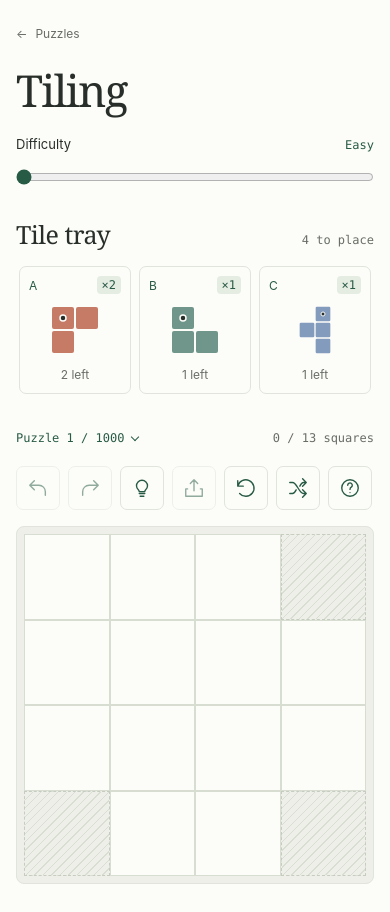
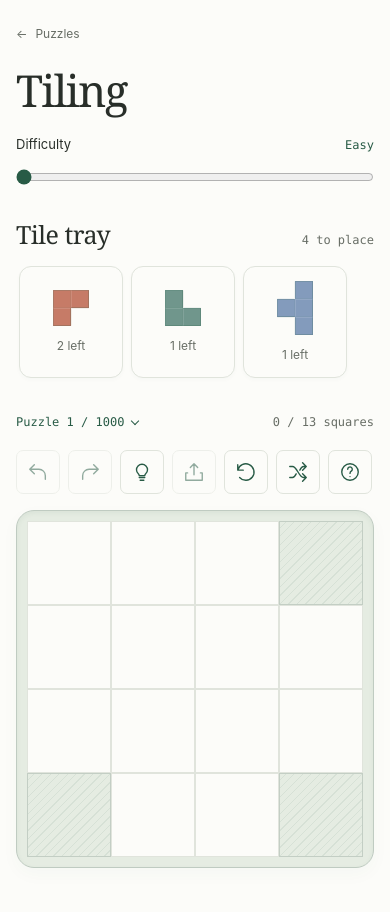
Before and after one commit to Keivan-Mirzaei/Keivan-Mirzaei.github.io, a Jekyll site: the page built from puzzles/tiling.html, in a window 390 px wide. Built offline with Jekyll 4.4.1, drawn with Linux system fonts in a browser that asks for light colours.

Commit message:
Give Tiling a green Ceramic design and clearer inventory

```diff
--- a/_includes/puzzles/tiling.html
+++ b/_includes/puzzles/tiling.html
@@ -31,7 +31,8 @@
         <summary class="puzzle-icon-button" aria-label="How to play" data-tooltip="Help">{% include icon.html name='help' %}</summary>
         <div class="puzzle-help-content">
           <p>Fill every floor square. Tiles keep the orientation shown; striped squares are missing.</p>
-          <p>Drag a tile onto the floor, or select it and tap a square for its marked anchor. The × badge shows how many copies are needed.</p>
+          <p>Drag a tile onto the floor, or select it and tap where the leftmost square in its top row should go. The count below each shape shows how many copies remain.</p>
+          <p>Faded tiles marked “All placed” have no copies left in the tray. Select one to move or return a placed copy.</p>
           <p>To return a placed tile, drag it off the floor, double tap it, or select it and use the return icon.</p>
           <p>A hint outlines a placement. Tap the check mark to place it.</p>
           <p>Each difficulty has 1,000 numbered puzzles. Shuffle chooses an unsolved puzzle. Tap the puzzle number to revisit any puzzle, including one you have solved.</p>
--- a/assets/css/tiling.css
+++ b/assets/css/tiling.css
@@ -17,46 +17,41 @@
 .tiling-number-entry input { flex: 1; width: 0; min-height: 44px; padding: 8px 10px; border: 1px solid var(--line); border-radius: 6px; background: var(--paper); color: var(--ink); }
 .tiling-picker-content input[type='range'] { width: 100%; min-height: 44px; margin: 0; accent-color: var(--green); }
 .tiling-picker-content p { margin: 8px 0 0; color: var(--muted); font: 12px var(--mono); }
-.tiling-board { --tiling-columns: 4; --tiling-rows: 4; display: grid; grid-template-columns: repeat(var(--tiling-columns), 1fr); grid-template-rows: repeat(var(--tiling-rows), 1fr); width: min(100%, 442px); aspect-ratio: var(--tiling-columns) / var(--tiling-rows); gap: 0; padding: 10px; margin: 0 auto; border: 1px solid var(--line); border-radius: 8px; background: #eeeFE8; }
+.tiling-board { --tiling-columns: 4; --tiling-rows: 4; display: grid; grid-template-columns: repeat(var(--tiling-columns), minmax(0, 1fr)); grid-template-rows: repeat(var(--tiling-rows), minmax(0, 1fr)); width: min(100%, 442px); aspect-ratio: var(--tiling-columns) / var(--tiling-rows); gap: 0; padding: 14px; margin: 0 auto; border: 1px solid color-mix(in srgb, var(--green) 18%, var(--line)); border-radius: 18px; background: var(--tint); box-shadow: inset 0 2px 5px #285b4610, 0 6px 18px #285b4608; overflow: hidden; }
 .tiling-board > img { display: block; width: 100%; height: auto; grid-column: 1 / -1; grid-row: 1 / -1; }
-.tiling-cell { position: relative; min-width: 0; padding: 0; border: 1px solid #d8ddd1; border-radius: 0; background: var(--paper); color: #222e2a; font: 16px var(--mono) !important; }
-.tiling-cell.is-filled { --tile-edge: color-mix(in srgb, var(--tile-color) 60%, #35473c); background: var(--tile-color); border-color: var(--tile-color); }
-.tiling-cell.edge-top { border-top: 2px solid var(--tile-edge); }
-.tiling-cell.edge-right { border-right: 2px solid var(--tile-edge); }
-.tiling-cell.edge-bottom { border-bottom: 2px solid var(--tile-edge); }
-.tiling-cell.edge-left { border-left: 2px solid var(--tile-edge); }
-.tiling-cell.is-filled > span { position: relative; z-index: 1; }
-.tiling-cell.is-selected { --tile-edge: var(--green); background: color-mix(in srgb, var(--tile-color) 82%, white); border-color: color-mix(in srgb, var(--tile-color) 82%, white); }
-.tiling-cell.is-selected.edge-top { border-top-color: var(--green); }
-.tiling-cell.is-selected.edge-right { border-right-color: var(--green); }
-.tiling-cell.is-selected.edge-bottom { border-bottom-color: var(--green); }
-.tiling-cell.is-selected.edge-left { border-left-color: var(--green); }
+.tiling-cell { position: relative; min-width: 0; min-height: 0; padding: 0; border: 0; border-radius: 0; background: var(--paper); color: var(--ink); box-shadow: inset 0 0 0 1px var(--line); }
+.tiling-cell.is-filled { background: var(--tile-color); box-shadow: none; }
+.tiling-cell > .tiling-shape { position: absolute; inset: 0; display: block; width: 100%; height: 100%; pointer-events: none; }
+.tiling-shape { overflow: hidden; }
+.tiling-tile-light, .tiling-tile-shade, .tiling-tile-edge { fill: none; stroke-width: 1; }
+.tiling-tile-light { stroke: #ffffff30; }
+.tiling-tile-shade { stroke: #285b461a; }
+.tiling-cell.is-selected .tiling-tile-edge { stroke: var(--green); stroke-width: 1.5; }
 .tiling-cell.is-drag-origin { opacity: .25; }
-.tiling-cell.tiling-hole { border: 1px dashed #c6ccbf; background: repeating-linear-gradient(135deg, transparent, transparent 5px, #d9ded3 5px, #d9ded3 6px); }
-.tiling-cell:not(.tiling-hole):not(.is-filled):hover { border-color: var(--green); }
+.tiling-cell.tiling-hole { box-shadow: inset 0 0 0 1px color-mix(in srgb, var(--green) 16%, var(--line)); background: repeating-linear-gradient(135deg, transparent, transparent 5px, #285b4614 5px, #285b4614 6px); }
+.tiling-cell:not(.tiling-hole):not(.is-filled):hover { box-shadow: inset 0 0 0 1px var(--green); background: color-mix(in srgb, var(--tint) 25%, var(--paper)); }
 .tiling-cell:focus-visible { z-index: 2; outline-offset: 1px; }
 .tiling-cell.is-preview::after, .tiling-cell.is-preview-invalid::after { content: ''; position: absolute; inset: 2px; border: 2px solid var(--green); border-radius: 2px; background: color-mix(in srgb, var(--preview-color) 45%, transparent); pointer-events: none; }
 .tiling-cell.is-preview-invalid::after { border: 2px dashed #aa4940; background: repeating-linear-gradient(135deg, #c97c6c50, #c97c6c50 4px, #fcfcf960 4px, #fcfcf960 7px); }
-.tiling-cell.is-preview-anchor::before { content: ''; position: absolute; left: 50%; top: 50%; width: 7px; height: 7px; transform: translate(-50%, -50%); background: var(--green); border-radius: 50%; border: 1px solid var(--paper); z-index: 3; pointer-events: none; }
-.tiling-anchor-dot { position: absolute; bottom: 7px; right: 7px; width: 5px; height: 5px; border-radius: 50%; background: #282e29; box-shadow: 0 0 0 1px #fcfcf9; }
-.tiling-pieces { min-width: 0; }
+.tiling-pieces { --tiling-piece-unit: 20px; min-width: 0; align-self: start; padding: 18px; border: 1px solid var(--line); border-radius: 18px; background: color-mix(in srgb, var(--tint) 35%, var(--paper)); }
 .tiling-tray-heading { display: flex; justify-content: space-between; align-items: baseline; margin-bottom: 16px; }
 .tiling-tray-heading h2 { margin: 0; font: 25px/1.2 var(--serif); letter-spacing: -.5px; }
 .tiling-tray-heading > span { color: var(--muted); font: 12px var(--mono); }
 .tiling-tray { display: grid; grid-template-columns: repeat(2, minmax(0, 1fr)); gap: 10px; }
-.tiling-piece { display: flex; flex-direction: column; align-items: center; gap: 10px; min-height: 144px; padding: 12px; border: 1px solid var(--line); border-radius: 7px; background: var(--paper); touch-action: none; }
-.tiling-piece:hover { border-color: #aebfaa; background: #f4f7ef; }
-.tiling-piece.is-selected { border-color: var(--green); box-shadow: inset 0 0 0 1px var(--green); background: #eef2e9; }
-.tiling-piece.is-placed { background: #f4f5ef; }
-.tiling-piece.is-placed svg { opacity: .65; }
-.tiling-piece.is-selected svg { opacity: 1; }
-.tiling-piece-name { display: flex; align-items: center; justify-content: space-between; width: 100%; text-align: left; font: 13px var(--sans); color: var(--green); }
-.tiling-quantity { padding: 2px 7px; border-radius: 4px; background: var(--tint); font: 12px var(--mono); }
-.tiling-piece svg { display: block; height: 60px; max-width: 100%; margin: auto; overflow: visible; }
+.tiling-piece { display: flex; flex-direction: column; align-items: center; justify-content: center; gap: 14px; min-height: 128px; padding: 16px 12px; border: 1px solid var(--line); border-radius: 12px; background: var(--paper); box-shadow: 0 2px 4px #285b4606; touch-action: none; }
+.tiling-piece:not(.is-placed):hover { border-color: #aebfaa; background: #f4f7ef; }
+.tiling-piece.is-selected { border-color: var(--green); box-shadow: inset 0 0 0 1px var(--green); background: var(--tint); }
+.tiling-piece.is-placed { border-style: dashed; background: transparent; box-shadow: none; }
+.tiling-piece.is-placed svg { opacity: .22; filter: grayscale(1); }
+.tiling-piece.is-placed .tiling-piece-state { color: var(--green); }
+.tiling-piece.is-placed.is-selected { border-style: solid; }
+.tiling-piece > .tiling-shape { display: block; flex-shrink: 0; width: calc(var(--tile-columns) * var(--tiling-piece-unit)); height: calc(var(--tile-rows) * var(--tiling-piece-unit)); max-width: 100%; }
+.tiling-tray.has-few-types { grid-template-columns: 1fr; }
+.tiling-tray.has-few-types .tiling-piece { flex-direction: row; justify-content: space-between; gap: 16px; min-height: 88px; padding: 14px 16px; }
 .tiling-piece-state { font-size: 12px; color: var(--muted); }
 .tiling-status { margin: 0 0 12px; color: var(--green); font-size: 14px; line-height: 1.7; }
 .tiling-actions { margin-bottom: 16px; }
-.tiling-game.is-solved .tiling-board { border-color: #9ab28d; background: #e4edde; }
+.tiling-game.is-solved .tiling-board { border-color: color-mix(in srgb, var(--green) 45%, var(--line)); }
 .tiling-cell.is-filled { touch-action: none; }
 .tiling-game.is-dragging { cursor: grabbing; user-select: none; }
 .tiling-drag-ghost { position: fixed; pointer-events: none; z-index: 100; opacity: .85; filter: drop-shadow(0 4px 8px #282e2940); }
@@ -64,21 +59,19 @@
 @media (max-width: 760px) {
   .tiling-game { grid-template-columns: minmax(0, 1fr) 250px; gap: 24px; }
   .tiling-tray { gap: 6px; }
-  .tiling-piece { min-height: 136px; padding: 10px; }
-  .tiling-board { padding: 7px; }
+  .tiling-pieces { --tiling-piece-unit: 16px; padding: 14px; }
+  .tiling-piece { min-height: 120px; padding: 14px 10px; }
+  .tiling-board { padding: 10px; }
 }
 @media (max-width: 620px) {
   .tiling-game { grid-template-columns: minmax(0, 1fr) minmax(0, 1fr); gap: 12px; }
   .tiling-settings { grid-column: 1 / -1; grid-row: 1; grid-template-columns: 1fr; gap: 0; margin-bottom: 8px; }
   .tiling-play { grid-column: 1 / -1; grid-row: 4; margin-top: 6px; }
-  .tiling-pieces { display: contents; }
+  .tiling-pieces { --tiling-piece-unit: 18px; display: contents; }
   .tiling-tray-heading { grid-column: 1 / -1; grid-row: 2; margin: 0; }
   .tiling-board { max-width: 400px; }
   .tiling-tray { grid-column: 1 / -1; grid-row: 3; display: flex; gap: 8px; overflow-x: auto; overscroll-behavior-x: contain; scroll-snap-type: x proximity; padding: 5px 3px 10px; position: sticky; top: 0; z-index: 5; background: var(--paper); }
-  .tiling-piece { flex: 0 0 112px; min-height: 128px; padding: 9px; gap: 6px; scroll-snap-align: start; touch-action: pan-x; }
-  .tiling-piece svg { height: 48px; }
-  .tiling-piece-name, .tiling-piece-state { font-size: 12px; }
-  .tiling-quantity { padding: 2px 5px; }
+  .tiling-piece, .tiling-tray.has-few-types .tiling-piece { flex: 0 0 104px; flex-direction: column; justify-content: center; min-height: 112px; padding: 12px 9px; gap: 10px; scroll-snap-align: start; touch-action: pan-x; }
+  .tiling-piece-state { font-size: 12px; }
   .tiling-pieces > noscript { grid-column: 1 / -1; }
-  .tiling-cell { font-size: 14px !important; }
 }
```
Also changed, not shown: assets/js/widgets/tiling.mjs (+18 -11 lines), assets/images/tiling-board.svg.
